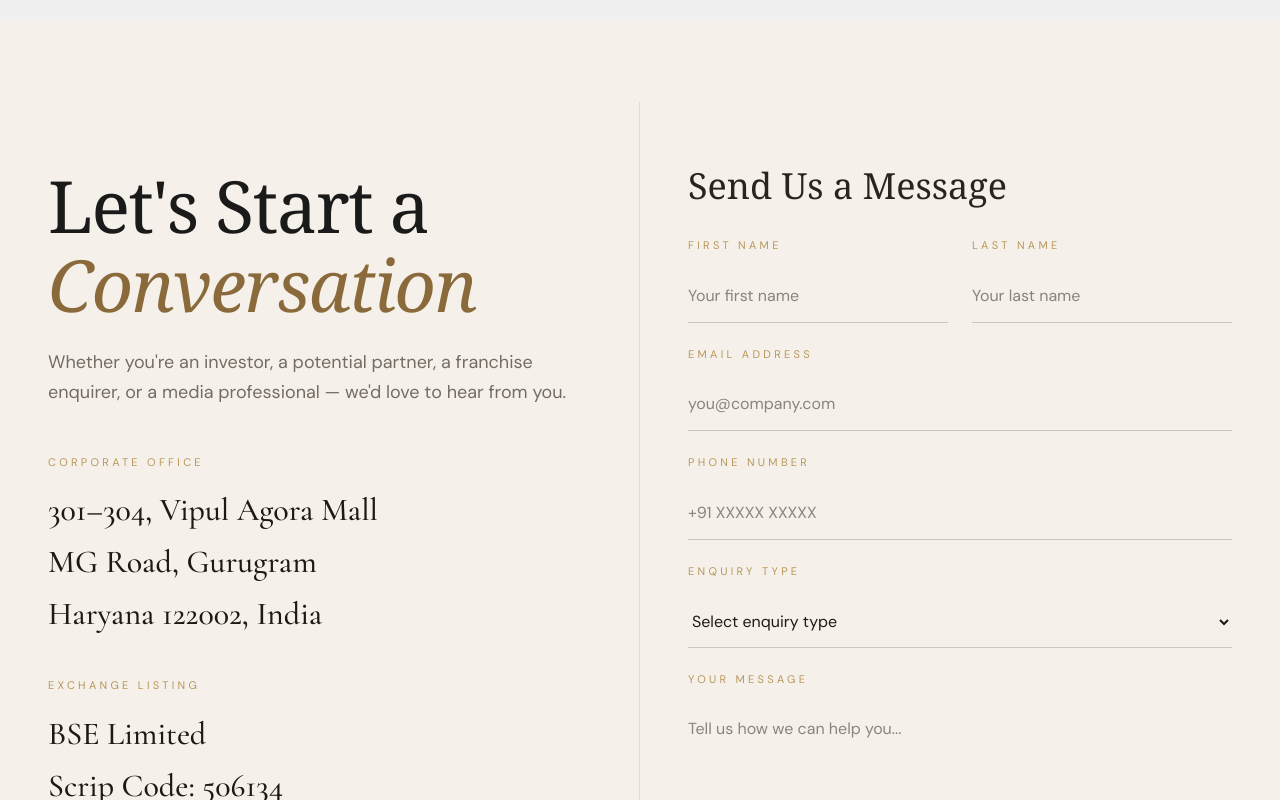
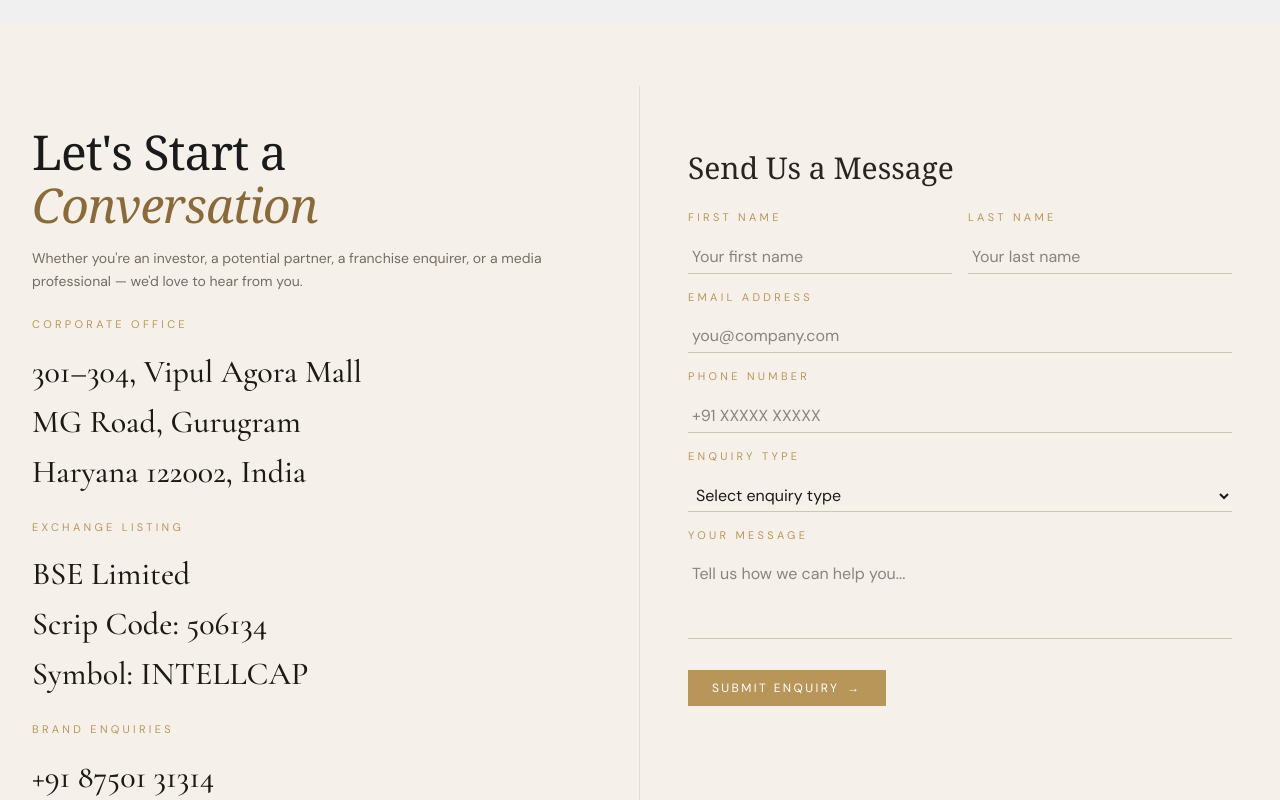
Before and after one commit to RohitHarbola/gourmet-gateway, a Next.js app: page / in a window 1280 px wide. Shown: the part 7400-8200 px from the top of the page. Built offline with nearby package versions, Linux system fonts and the light colour scheme; grey boxes are pictures that could not be loaded.

Commit message:
contact form space sap of fields and mobile hero section

```diff
--- a/src/app/globals.css
+++ b/src/app/globals.css
@@ -474,7 +474,7 @@ body {
 .contact-input {
   width: 100%;
   border-bottom: 1px solid #cfc6b9;
-  padding: 14px 0;
+  padding:4px;
   background: transparent;
   outline: none;
   transition: all 0.3s ease;
@@ -769,7 +769,7 @@ body {
   }
 
   .hero-left {
-    padding-bottom: 350px;
+    padding-bottom: 30px;
   }
 
   .hero-buttons {
--- a/src/components/sections/ContactSection.tsx
+++ b/src/components/sections/ContactSection.tsx
@@ -258,7 +258,6 @@
 //   );
 // }
 
-
 "use client";
 
 import { useState, useRef, useEffect } from "react";
@@ -447,18 +446,18 @@ export default function ContactSection() {
   }, []);
 
   return (
-    <section className="bg-[#F5F1EA] py-16 lg:py-20">
+    <section className="bg-[#F5F1EA] pt-24 pb-12 lg:py-16">
       <div className="max-w-[1600px] mx-auto">
         <div className="grid lg:grid-cols-2">
-          {/* LEFT SIDE */}
-          <div className="px-6 lg:px-12 py-12 lg:py-16 border-b lg:border-b-0 lg:border-r border-[#E6DDD0]">
+          {/* LEFT SIDE - Reduced size */}
+          <div className="px-4 lg:px-8 py-6 lg:py-10 border-b lg:border-b-0 lg:border-r border-[#E6DDD0]">
             <h2
               className="
                 font-serif
                 text-[#1A1A1A]
-                text-5xl
-                md:text-6xl
-                lg:text-7xl
+                text-3xl
+                md:text-4xl
+                lg:text-5xl
                 leading-[1.1]
                 tracking-[-0.02em]
               "
@@ -470,134 +469,134 @@ export default function ContactSection() {
               </span>
             </h2>
 
-            <p className="mt-6 max-w-xl text-base md:text-lg text-[#746C63] leading-relaxed">
+            <p className="mt-4 max-w-xl text-xs md:text-sm text-[#746C63] leading-relaxed">
               Whether you're an investor, a potential partner,
               a franchise enquirer, or a media professional —
               we'd love to hear from you.
             </p>
 
             {/* Corporate Office */}
-            <div className="mt-12">
-              <p className="contact-label text-xs md:text-sm tracking-[0.2em]">CORPORATE OFFICE</p>
-              <div className="mt-3 space-y-1">
-                <p className="contact-detail text-base md:text-lg font-medium">
+            <div className="mt-6">
+              <p className="contact-label text-[10px] md:text-xs tracking-[0.2em]">CORPORATE OFFICE</p>
+              <div className="mt-2 space-y-0.5">
+                <p className="contact-detail text-xs md:text-sm font-medium">
                   301–304, Vipul Agora Mall
                 </p>
-                <p className="contact-detail text-base md:text-lg font-medium">
+                <p className="contact-detail text-xs md:text-sm font-medium">
                   MG Road, Gurugram
                 </p>
-                <p className="contact-detail text-base md:text-lg font-medium">
+                <p className="contact-detail text-xs md:text-sm font-medium">
                   Haryana 122002, India
                 </p>
               </div>
             </div>
 
             {/* Exchange Listing */}
-            <div className="mt-10">
-              <p className="contact-label text-xs md:text-sm tracking-[0.2em]">EXCHANGE LISTING</p>
-              <div className="mt-3 space-y-1">
-                <p className="contact-detail text-base md:text-lg font-medium">
+            <div className="mt-6">
+              <p className="contact-label text-[10px] md:text-xs tracking-[0.2em]">EXCHANGE LISTING</p>
+              <div className="mt-2 space-y-0.5">
+                <p className="contact-detail text-xs md:text-sm font-medium">
                   BSE Limited
                 </p>
-                <p className="contact-detail text-base md:text-lg font-medium">
+                <p className="contact-detail text-xs md:text-sm font-medium">
                   Scrip Code: 506134
                 </p>
-                <p className="contact-detail text-base md:text-lg font-medium">
+                <p className="contact-detail text-xs md:text-sm font-medium">
                   Symbol: INTELLCAP
                 </p>
               </div>
             </div>
 
             {/* Brand Enquiries */}
-            <div className="mt-10">
-              <p className="contact-label text-xs md:text-sm tracking-[0.2em]">BRAND ENQUIRIES</p>
-              <div className="mt-3">
-                <p className="contact-detail text-base md:text-lg font-medium">
+            <div className="mt-6">
+              <p className="contact-label text-[10px] md:text-xs tracking-[0.2em]">BRAND ENQUIRIES</p>
+              <div className="mt-2">
+                <p className="contact-detail text-xs md:text-sm font-medium">
                   +91 87501 31314
                 </p>
               </div>
             </div>
           </div>
 
-          {/* RIGHT SIDE */}
-          <div className="px-6 lg:px-12 py-12 lg:py-16">
-            <h3 className="font-serif text-3xl md:text-4xl text-[#2A241D]">
+          {/* RIGHT SIDE - Unchanged */}
+          <div className="px-6 lg:px-12 py-8 lg:py-16">
+            <h3 className="font-serif text-2xl md:text-3xl text-[#2A241D]">
               Send Us a Message
             </h3>
 
-            <form onSubmit={handleSubmit} className="mt-8 space-y-6">
+            <form onSubmit={handleSubmit} className="mt-6 space-y-4">
               {/* Names */}
-              <div className="grid md:grid-cols-2 gap-6">
+              <div className="grid md:grid-cols-2 gap-4">
                 <div>
-                  <label className="contact-label text-xs md:text-sm tracking-[0.2em]">FIRST NAME</label>
+                  <label className="contact-label text-[10px] md:text-xs tracking-[0.2em]">FIRST NAME</label>
                   <input
                     type="text"
                     name="firstName"
                     placeholder="Your first name"
                     value={formData.firstName}
                     onChange={handleChange}
-                    className={`contact-input text-sm md:text-base ${errors.firstName ? 'error-border border-red-500' : ''}`}
+                    className={`contact-input text-sm md:text-base py-2 ${errors.firstName ? 'error-border border-red-500' : ''}`}
                   />
                   {errors.firstName && (
-                    <p className="text-red-500 text-xs mt-1">{errors.firstName}</p>
+                    <p className="text-red-500 text-[10px] mt-1">{errors.firstName}</p>
                   )}
                 </div>
                 <div>
-                  <label className="contact-label text-xs md:text-sm tracking-[0.2em]">LAST NAME</label>
+                  <label className="contact-label text-[10px] md:text-xs tracking-[0.2em]">LAST NAME</label>
                   <input
                     type="text"
                     name="lastName"
                     placeholder="Your last name"
                     value={formData.lastName}
                     onChange={handleChange}
-                    className={`contact-input text-sm md:text-base ${errors.lastName ? 'error-border border-red-500' : ''}`}
+                    className={`contact-input text-sm md:text-base py-2 ${errors.lastName ? 'error-border border-red-500' : ''}`}
                   />
                   {errors.lastName && (
-                    <p className="text-red-500 text-xs mt-1">{errors.lastName}</p>
+                    <p className="text-red-500 text-[10px] mt-1">{errors.lastName}</p>
                   )}
                 </div>
               </div>
 
               {/* Email */}
               <div>
-                <label className="contact-label text-xs md:text-sm tracking-[0.2em]">EMAIL ADDRESS</label>
+                <label className="contact-label text-[10px] md:text-xs tracking-[0.2em]">EMAIL ADDRESS</label>
                 <input
                   type="email"
                   name="email"
                   placeholder="you@company.com"
                   value={formData.email}
                   onChange={handleChange}
-                  className={`contact-input text-sm md:text-base ${errors.email ? 'error-border border-red-500' : ''}`}
+                  className={`contact-input text-sm md:text-base py-2 ${errors.email ? 'error-border border-red-500' : ''}`}
                 />
                 {errors.email && (
-                  <p className="text-red-500 text-xs mt-1">{errors.email}</p>
+                  <p className="text-red-500 text-[10px] mt-1">{errors.email}</p>
                 )}
               </div>
 
               {/* Phone */}
               <div>
-                <label className="contact-label text-xs md:text-sm tracking-[0.2em]">PHONE NUMBER</label>
+                <label className="contact-label text-[10px] md:text-xs tracking-[0.2em]">PHONE NUMBER</label>
                 <input
                   type="tel"
                   name="phone"
                   placeholder="+91 XXXXX XXXXX"
                   value={formData.phone}
                   onChange={handleChange}
-                  className={`contact-input text-sm md:text-base ${errors.phone ? 'error-border border-red-500' : ''}`}
+                  className={`contact-input text-sm md:text-base py-2 ${errors.phone ? 'error-border border-red-500' : ''}`}
                 />
                 {errors.phone && (
-                  <p className="text-red-500 text-xs mt-1">{errors.phone}</p>
+                  <p className="text-red-500 text-[10px] mt-1">{errors.phone}</p>
                 )}
               </div>
 
               {/* Enquiry Type */}
               <div>
-                <label className="contact-label text-xs md:text-sm tracking-[0.2em]">ENQUIRY TYPE</label>
+                <label className="contact-label text-[10px] md:text-xs tracking-[0.2em]">ENQUIRY TYPE</label>
                 <select
                   name="enquiryType"
                   value={formData.enquiryType}
                   onChange={handleChange}
-                  className="contact-input text-sm md:text-base"
+                  className="contact-input text-sm md:text-base py-2"
                 >
                   <option value="">Select enquiry type</option>
                   <option value="Investor Relations">Investor Relations</option>
@@ -610,28 +609,28 @@ export default function ContactSection() {
 
               {/* Message */}
               <div>
-                <label className="contact-label text-xs md:text-sm tracking-[0.2em]">YOUR MESSAGE</label>
+                <label className="contact-label text-[10px] md:text-xs tracking-[0.2em]">YOUR MESSAGE</label>
                 <textarea
-                  rows={4}
+                  rows={3}
                   name="message"
                   placeholder="Tell us how we can help you..."
                   value={formData.message}
                   onChange={handleChange}
-                  className="contact-input resize-none text-sm md:text-base"
+                  className="contact-input resize-none text-sm md:text-base py-2"
                 />
               </div>
 
               {/* Submit */}
-              <div ref={submitButtonRef} className="pt-4">
+              <div ref={submitButtonRef} className="pt-2">
                 <button
                   type="submit"
                   disabled={status === "loading"}
                   className="
                     inline-flex items-center gap-2
                     bg-[#B8965A] text-white
-                    px-8 py-3
+                    px-6 py-2.5
                     uppercase
-                    tracking-[0.2em] text-xs md:text-sm
+                    tracking-[0.2em] text-[10px] md:text-xs
                     transition-all duration-300
                     hover:bg-[#A3834D] hover:-translate-y-1
                     disabled:opacity-60 disabled:cursor-not-allowed disabled:translate-y-0
@@ -642,12 +641,12 @@ export default function ContactSection() {
                 </button>
 
                 {status === "success" && (
-                  <p className="mt-4 text-sm text-green-700 tracking-wide success-message">
+                  <p className="mt-3 text-xs text-green-700 tracking-wide success-message">
                     ✓ Message sent successfully. We'll be in touch soon.
                   </p>
                 )}
                 {status === "error" && (
-                  <p className="mt-4 text-sm text-red-600 tracking-wide">
+                  <p className="mt-3 text-xs text-red-600 tracking-wide">
                     ✗ Something went wrong. Please try again or email us directly.
                   </p>
                 )}
```
